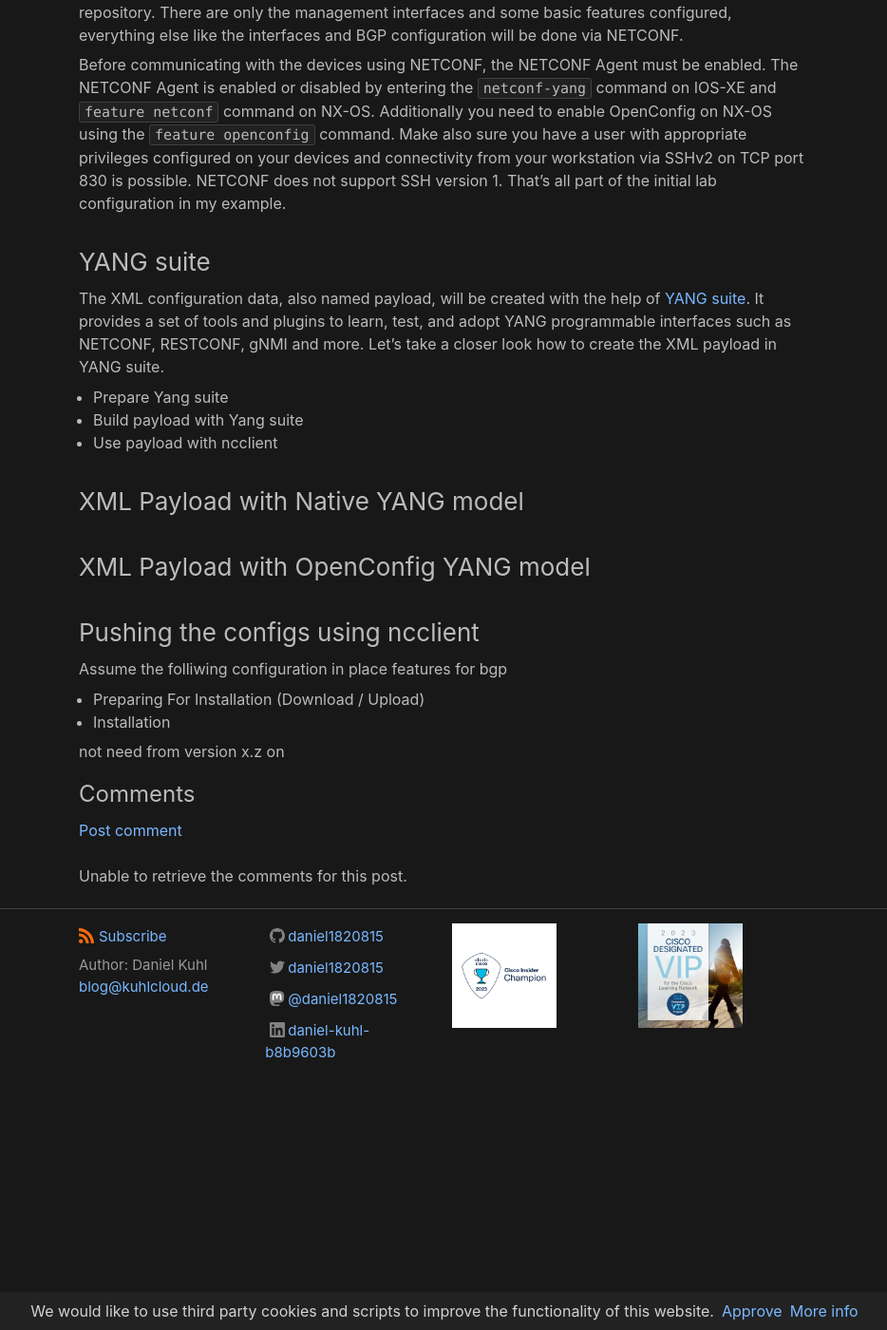
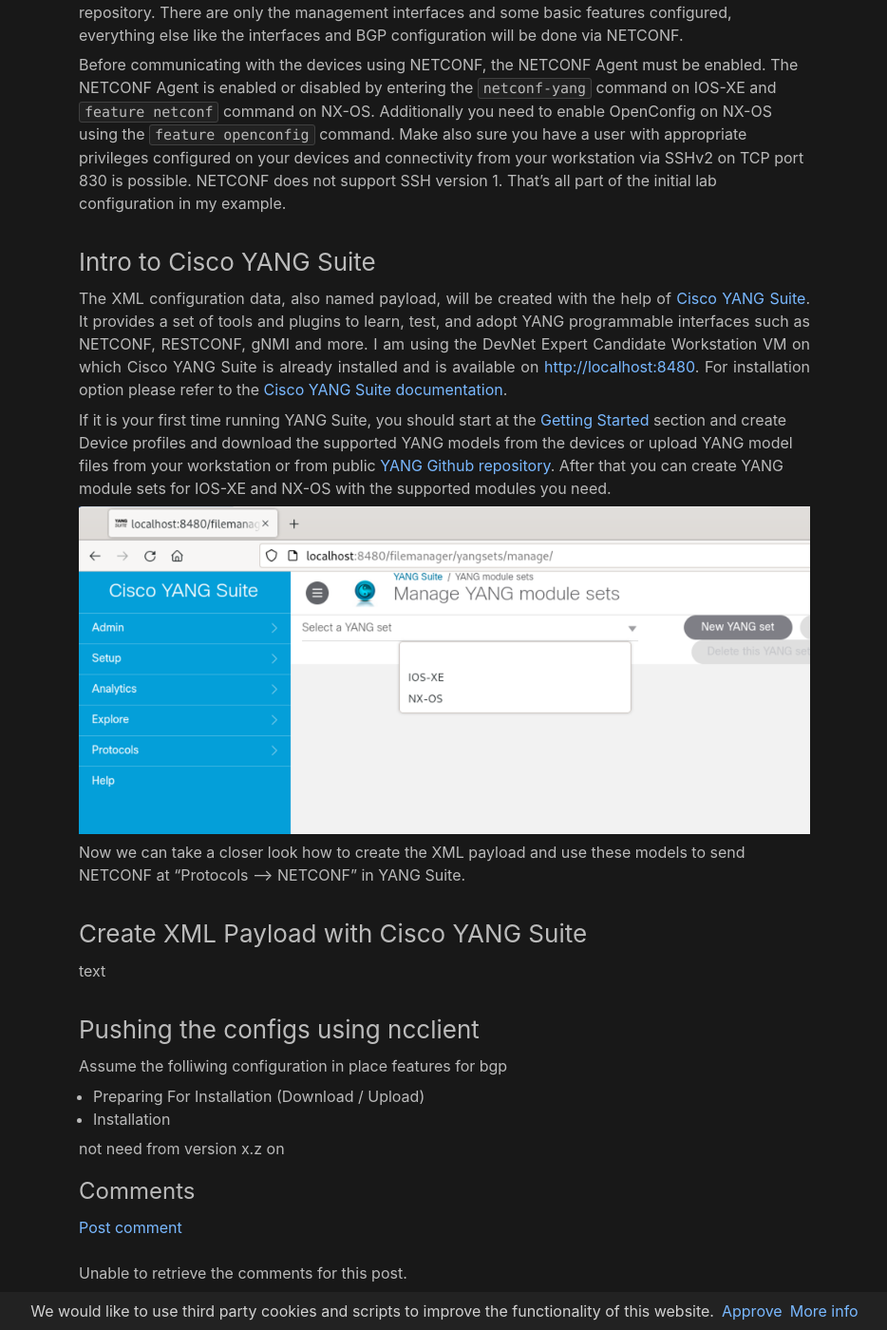
Before and after one commit to daniel1820815/daniel1820815.github.io, a Jekyll site: the page built from _posts/2024-02-20-netconf-nxos.md, in a window 1280 px wide and 1400 px high, scrolled down 1690 px. Shown: the whole window at 95% size, without its empty margins (172-1106 px from the left). Built offline with Jekyll 4.4.1, drawn with Linux system fonts in a browser that asks for light colours; nearby versions of some CDN libraries.

Commit message:
added intro to yang suite

````diff
--- a/_posts/2024-02-20-netconf-nxos.md
+++ b/_posts/2024-02-20-netconf-nxos.md
@@ -42,17 +42,20 @@
 
 Before communicating with the devices using NETCONF, the NETCONF Agent must be enabled. The NETCONF Agent is enabled or disabled by entering the ```netconf-yang``` command on IOS-XE and ```feature netconf``` command on NX-OS. Additionally you need to enable OpenConfig on NX-OS using the ```feature openconfig``` command. Make also sure you have a user with appropriate privileges configured on your devices and connectivity from your workstation via SSHv2 on TCP port 830 is possible. NETCONF does not support SSH version 1. That's all part of the initial lab configuration in my example.
 
-### YANG suite
+### Intro to Cisco YANG Suite
 
-The XML configuration data, also named payload, will be created with the help of [YANG suite](https://developer.cisco.com/yangsuite/){:target="_blank"}. It provides a set of tools and plugins to learn, test, and adopt YANG programmable interfaces such as NETCONF, RESTCONF, gNMI and more. Let's take a closer look how to create the XML payload in YANG suite.
+{: style="text-align: justify" }
+The XML configuration data, also named payload, will be created with the help of [Cisco YANG Suite](https://developer.cisco.com/yangsuite/){:target="_blank"}. It provides a set of tools and plugins to learn, test, and adopt YANG programmable interfaces such as NETCONF, RESTCONF, gNMI and more. I am using the DevNet Expert Candidate Workstation VM on which Cisco YANG Suite is already installed and is available on <http://localhost:8480>. For installation option please refer to the [Cisco YANG Suite documentation](https://developer.cisco.com/docs/yangsuite/){:target="_blank"}.
 
-- Prepare Yang suite
-- Build payload with Yang suite
-- Use payload with ncclient
+If it is your first time running YANG Suite, you should start at the [Getting Started](https://developer.cisco.com/docs/yangsuite/#!welcome-to-cisco-yang-suite/getting-started){:target="_blank"} section and create Device profiles and download the supported YANG models from the devices or upload YANG model files from your workstation or from public [YANG Github repository](https://github.com/YangModels/yang){:target="_blank"}. After that you can create YANG module sets for IOS-XE and NX-OS with the supported modules you need.
 
-### XML Payload with Native YANG model
+![YANG Module Sets](/images/netconf_yang_module_sets.png "YANG Module Sets")
 
-### XML Payload with OpenConfig YANG model
+Now we can take a closer look how to create the XML payload and use these models to send NETCONF at “Protocols –> NETCONF” in YANG Suite.
+
+### Create XML Payload with Cisco YANG Suite
+
+text
 
 ### Pushing the configs using ncclient
 
````
Also changed, not shown: images/netconf_yang_module_sets.png (added).
